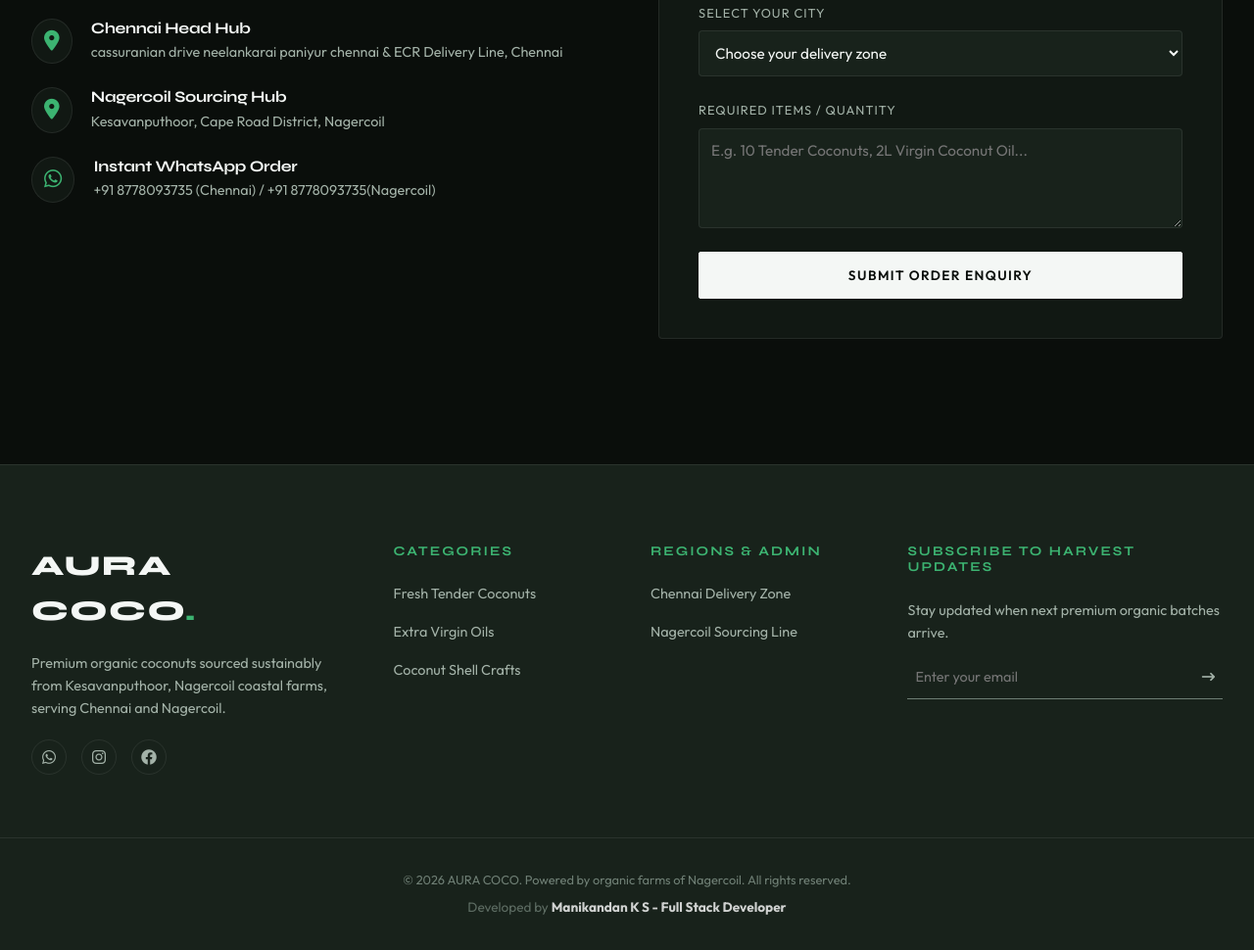
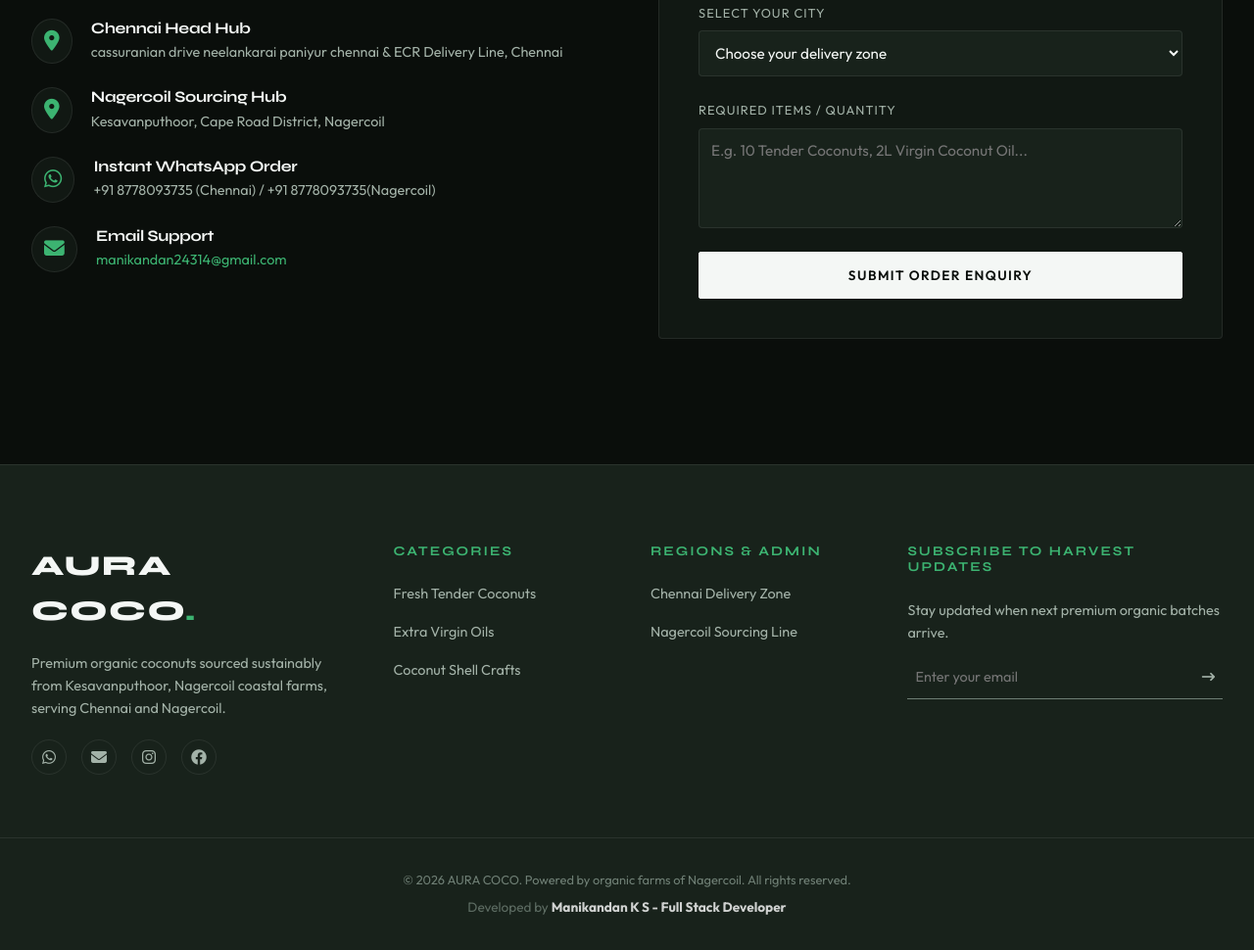
Before and after one commit to MANIKANDAN877/ecommercewebsite, a website: page index.html in a window 1280 px wide. Shown: the part 6740-7710 px from the top of the page at 98% size. Drawn offline with nearby package versions, Linux system fonts and the light colour scheme; no server answers.

Commit message:
Add email support (manikandan24314@gmail.com) to contact details and footer socials

```diff
--- a/index.html
+++ b/index.html
@@ -295,6 +295,13 @@
                             <p>+91 8778093735 (Chennai) / +91 8778093735(Nagercoil)</p>
                         </div>
                     </div>
+                    <div class="contact-item">
+                        <i class="fa-solid fa-envelope"></i>
+                        <div>
+                            <h4>Email Support</h4>
+                            <p><a href="mailto:manikandan24314@gmail.com" style="color: var(--accent);">manikandan24314@gmail.com</a></p>
+                        </div>
+                    </div>
                 </div>
             </div>
 
@@ -385,6 +392,9 @@
                     <a href="https://wa.me/918778093735?text=Hi,%20I%20would%20like%20to%20know%20more%20about%20your%20services."
                         target="_blank" aria-label="WhatsApp">
                         <i class="fa-brands fa-whatsapp"></i>
+                    </a>
+                    <a href="mailto:manikandan24314@gmail.com" aria-label="Email Support">
+                        <i class="fa-solid fa-envelope"></i>
                     </a>
                     <a href="#" aria-label="Instagram"><i class="fa-brands fa-instagram"></i></a>
                     <a href="#" aria-label="Facebook"><i class="fa-brands fa-facebook"></i></a>
```
